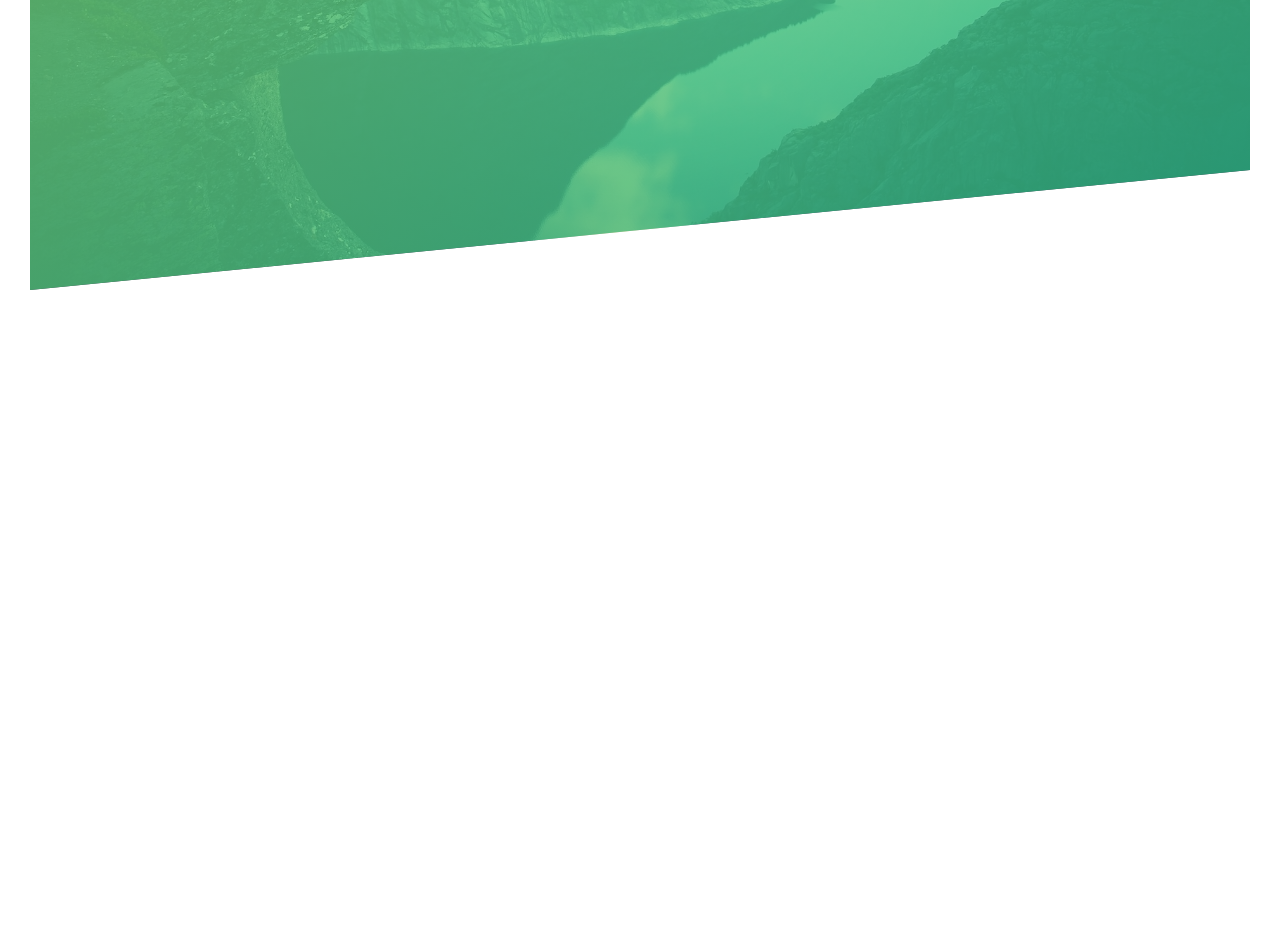
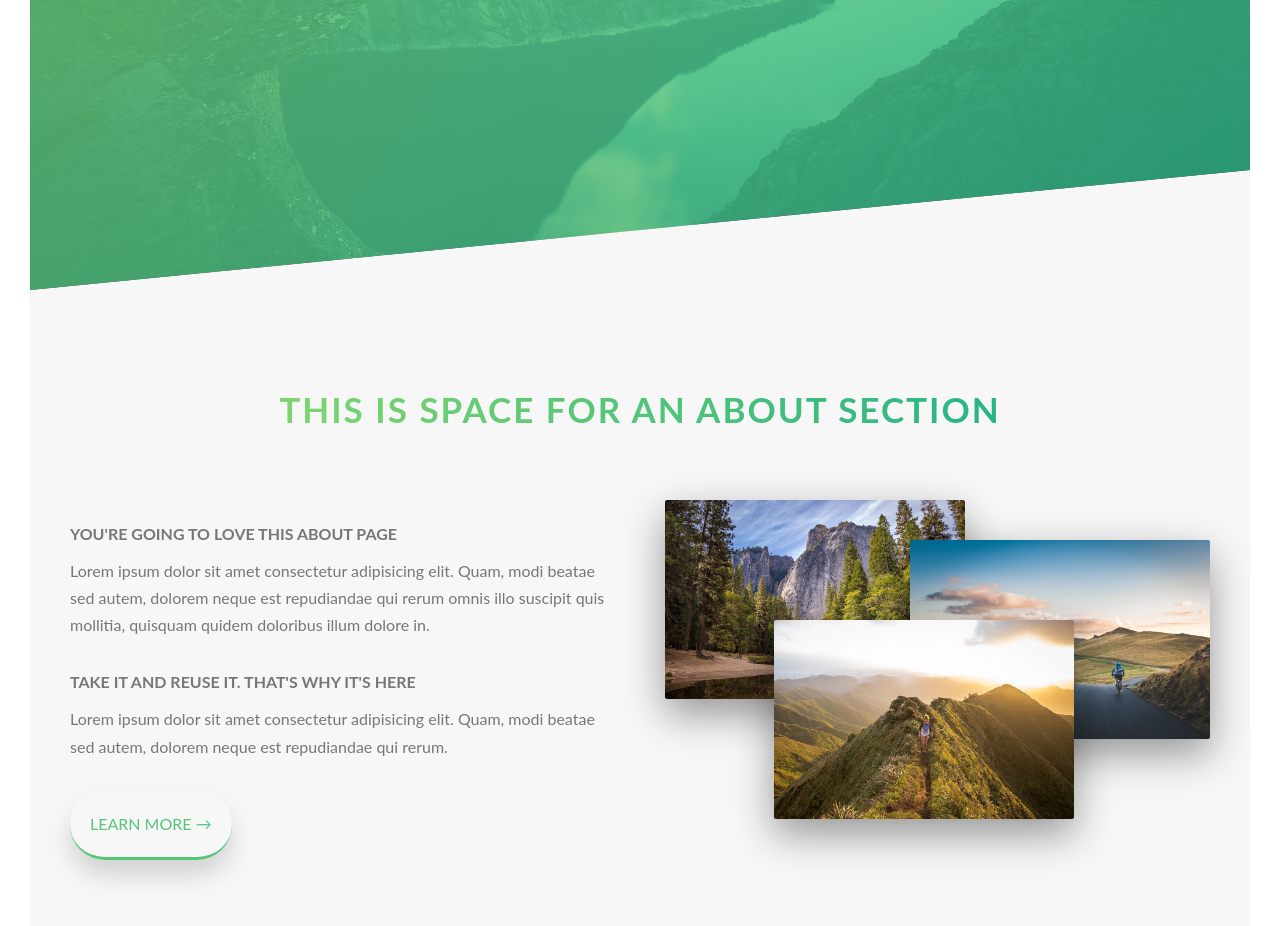
Before and after one commit to landon-sturgeon/landing-page-template, a React (Create React App) app: page / in a window 1280 px wide. Shown: the part 500-1426 px from the top of the page. Before the commit the page ends 820 px from the top, so only its background shows below. Built offline with nearby package versions, Linux system fonts and the light colour scheme.

Commit message:
finished about section

```diff
--- a/src/pages/landing-page.component.js
+++ b/src/pages/landing-page.component.js
@@ -3,6 +3,9 @@
 import Button from "../components/button.component";
 
 import logoWhite from "../assets/img/logo-white.png";
+import nat1 from "../assets/img/nat-1-large.jpg";
+import nat2 from "../assets/img/nat-2-large.jpg";
+import nat3 from "../assets/img/nat-3-large.jpg";
 
 const LandingPage = () => (
     <div>
@@ -20,6 +23,45 @@
                 <Button buttonLabel={"Discover what's outside"} hreference={"/"} />
             </div>
         </header>
+
+        <main>
+            <section className="section-about">
+                <div className="u-center-text u-margin-bottom-big">
+                    <h2 className="heading-secondary">
+                        This is space for an about section
+                    </h2>
+                </div>
+
+                <div class="row">
+                    <div class="col-1-of-2">
+                        <h3 className="heading-tertiary u-margin-bottom-small">
+                            You're going to love this about page
+                        </h3>
+                        <p class="paragraph">
+                            Lorem ipsum dolor sit amet consectetur adipisicing elit. Quam, modi beatae sed autem, dolorem neque est repudiandae qui rerum omnis illo suscipit quis mollitia, quisquam quidem doloribus illum dolore in.
+                        </p>
+
+                        <h3 className="heading-tertiary u-margin-bottom-small">
+                            Take it and reuse it. That's why it's here
+                        </h3>
+                        <p class="paragraph">
+                            Lorem ipsum dolor sit amet consectetur adipisicing elit. Quam, modi beatae sed autem, dolorem neque est repudiandae qui rerum.
+                        </p>
+
+                        <a href="/" className="btn-text">
+                            Learn more &rarr;
+                        </a>
+                    </div>
+                    <div class="col-1-of-2">
+                        <div className="composition">
+                            <img src={nat1} alt="Photo 1" className="composition__photo composition__photo--p1"/>
+                            <img src={nat2} alt="Photo 2" className="composition__photo composition__photo--p2"/>
+                            <img src={nat3} alt="Photo 3" className="composition__photo composition__photo--p3"/>
+                        </div>
+                    </div>
+                </div>
+            </section>
+        </main>
 
         {/* <section class="grid-test">
             <div class="row">
--- a/src/scss/abstracts/_mixins.styles.scss
+++ b/src/scss/abstracts/_mixins.styles.scss
@@ -5,3 +5,10 @@
         clear: both;
     }
 }
+
+@mixin popUpOnHover {
+    &:hover {
+        transform: translateY(-0.3rem);
+        box-shadow: 0 1rem 2rem rgba($color-black,0.2);
+    }
+}
--- a/src/scss/abstracts/_variables.styles.scss
+++ b/src/scss/abstracts/_variables.styles.scss
@@ -6,6 +6,12 @@
 $color-white: #fff;
 $color-black: #000;
 
+// ABOUT PAGE COLORS
+$color-grey-light-1: #f7f7f7;
+
+// FONT
+$default-font-size: 1.6rem;
+
 // GRID
 $grid-width: 114rem;
 $gutter-vertical: 8rem;
--- a/src/scss/base/_typography.styles.scss
+++ b/src/scss/base/_typography.styles.scss
@@ -41,3 +41,34 @@
         animation-timing-function: ease-out;
     }
 }
+
+.heading-secondary {
+    font-size: 3.5rem;
+    text-transform: uppercase;
+    font-weight: 700;
+    background-image: linear-gradient(to right, $color-primary-light, $color-primary-dark);
+    display: inline-block;
+    background-clip: text;
+    color: transparent;
+    letter-spacing: 2px;
+    transition: all 0.2s;
+
+    &:hover {
+        transform: translateY(-0.2rem);
+    }
+}
+
+.heading-tertiary {
+    font-size: $default-font-size;
+    font-weight: 700;
+    text-transform: uppercase;
+}
+
+.paragraph {
+    font-size: $default-font-size;
+
+    &:not(:last-child) {
+        margin-bottom: 3rem;
+    }
+
+}
--- a/src/scss/base/_utilities.styles.scss
+++ b/src/scss/base/_utilities.styles.scss
@@ -0,0 +1,15 @@
+.u-center-text {
+    text-align: center;
+}
+
+.u-margin-bottom-big {
+    margin-bottom: 8rem;
+}
+
+.u-margin-bottom-medium {
+    margin-bottom: 4rem;
+}
+
+.u-margin-bottom-small {
+    margin-bottom: 1rem;
+}
--- a/src/scss/components/_button.styles.scss
+++ b/src/scss/components/_button.styles.scss
@@ -55,3 +55,31 @@
         }
     }
 }
+
+.btn-text {
+    &:link,
+    &:visited {
+        color: $color-primary;
+        display: inline-block;
+        text-decoration: none;
+        border-bottom: 3px solid $color-primary;
+        border-radius: 100px;
+        padding: 20px;
+        font-size: $default-font-size;
+        text-transform: uppercase;
+        transition: all 0.2s;
+        box-shadow: 0 1.5rem 2.5rem rgba($color-black, 0.15);
+    }
+
+    &:hover {
+        background-color: $color-primary;
+        color: $color-white;
+        box-shadow: 0 0.5rem 1rem rgba($color-black, 0.15);
+        transform: translateY(-2px);
+    }
+
+    &:active {
+        box-shadow: 0 0.5rem 1rem rgba($color-black, 0);
+        transform: translateY(-2px);
+    }
+}
--- /dev/null
+++ b/src/scss/components/_composition.styles.scss
@@ -0,0 +1,39 @@
+.composition {
+    position: relative;
+
+    &__photo {
+        width: 55%;
+        box-shadow: 0 1.5rem 4rem rgba($color-black, 0.4);
+        border-radius: 2px;
+        position: absolute;
+        z-index: 10;
+        transition: all 0.2s;
+        outline-offset: 2rem;
+
+        &--p1 {
+            left: 0;
+            top: -2rem;
+        }
+
+        &--p2 {
+            right: 0;
+            top: 2rem;
+        }
+
+        &--p3 {
+            left: 20%;
+            top: 10rem;
+        }
+
+        &:hover {
+            outline: 1.5rem solid $color-primary;
+            transform: scale(1.05) translateY(-0.5rem);
+            box-shadow: 0 2.5rem 4rem rgba($color-black, 0.5);
+            z-index: 20;
+        }
+    }
+
+    &:hover &__photo:not(:hover) {
+        transform: scale(0.95);
+    }
+}
--- a/src/scss/layout/_layout_grid.styles.scss
+++ b/src/scss/layout/_layout_grid.styles.scss
@@ -1,6 +1,5 @@
 .row {
     max-width: $grid-width;
-    background-color: #eee;
     margin: 0 auto;
 
     @include clearfix;
@@ -10,7 +9,6 @@
     }
 
     [class^="col-"] {
-        background-color: $color-primary-light;
         float: left;
 
         &:not(:last-child) {
--- a/src/scss/main.styles.scss
+++ b/src/scss/main.styles.scss
@@ -8,6 +8,7 @@
 @import "base/_utilities.styles.scss";
 
 @import "components/_button.styles.scss";
+@import "components/_composition.styles.scss";
 
 @import "layout/_header.styles.scss";
 @import "layout/_layout_grid.styles.scss";
--- a/src/scss/pages/_landing-page.styles.scss
+++ b/src/scss/pages/_landing-page.styles.scss
@@ -0,0 +1,5 @@
+.section-about {
+    background-color: $color-grey-light-1;
+    padding: 25rem 0;
+    margin-top: -20vh;
+}
```
